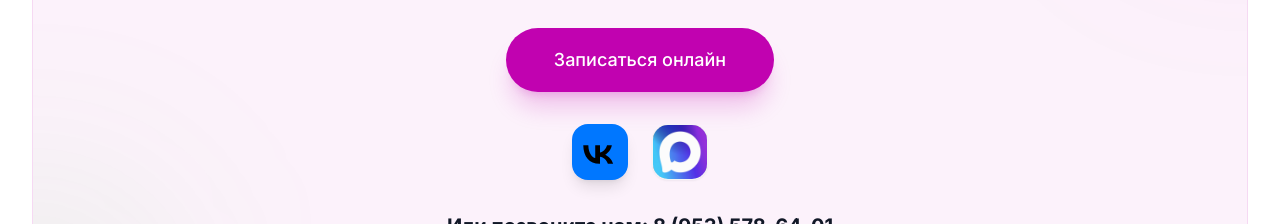
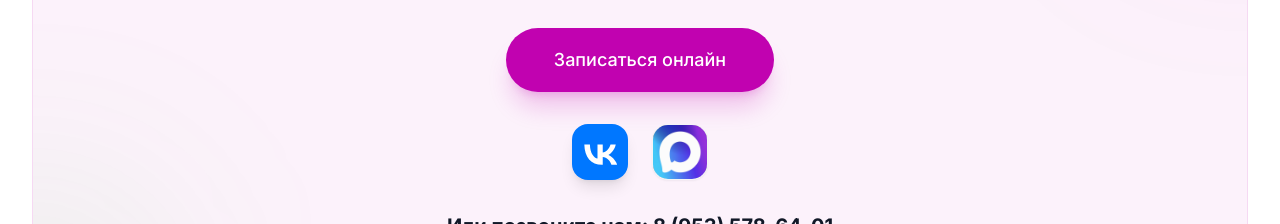
Before and after one commit to Kuala2/Claire, a React (Vite) app: page / in a window 1280 px wide. Shown: the part 6220-6444 px from the top of the page. Built offline with nearby package versions, Linux system fonts and the light colour scheme; no server answers; a web font is replaced by a local one.

Commit message:
style: fix VK icons and increase size for better visibility

```diff
--- a/src/components/sections/CTASection.tsx
+++ b/src/components/sections/CTASection.tsx
@@ -38,8 +38,8 @@ export const CTASection = () => {
                 className="w-14 h-14 flex items-center justify-center rounded-2xl bg-[#0077FF] text-white hover:scale-110 transition-all duration-300 shadow-lg"
                 title="Написать ВКонтакте"
               >
-                <svg className="w-10 h-10 fill-currentColor" viewBox="0 0 24 24">
-                  <path d="M11.666 18.994c-6.09 0-9.564-4.172-9.71-11.117h3.047c.105 5.106 2.355 7.27 4.134 7.716V7.877h2.864v4.406c1.751-.186 3.608-2.186 4.232-4.406h2.864c-.463 2.768-2.511 4.768-4.004 5.811 1.493.687 3.847 2.418 4.774 5.306h-3.13c-.727-2.264-2.536-3.994-4.735-4.217v4.217h-1.136z" />
+                <svg className="w-11 h-11 fill-white" viewBox="0 0 24 24">
+                  <path d="M13.162 18.994c-6.09 0-9.564-4.172-9.71-11.117h3.047c.105 5.106 2.355 7.27 4.134 7.716V7.877h2.864v4.406c1.751-.186 3.608-2.186 4.232-4.406h2.864c-.463 2.768-2.511 4.768-4.004 5.811 1.493.687 3.847 2.418 4.774 5.306h-3.13c-.727-2.264-2.536-3.994-4.735-4.217v4.217h-1.136z" />
                 </svg>
               </a>
               <a href="#" className="w-14 h-14 flex items-center justify-center rounded-2xl bg-white overflow-hidden hover:scale-110 transition-all duration-300 shadow-sm border border-gray-100" title="Национальный мессенджер Макс">
--- a/src/components/ui/BookingModal.tsx
+++ b/src/components/ui/BookingModal.tsx
@@ -48,8 +48,8 @@ export const BookingModal = ({ isOpen, onClose }: BookingModalProps) => {
                 className="group flex flex-col items-center gap-3"
               >
                 <div className="w-16 h-16 flex items-center justify-center rounded-2xl bg-[#0077FF] text-white shadow-lg shadow-[#0077FF]/20 group-hover:scale-110 transition-transform duration-300">
-                  <svg className="w-10 h-10 fill-currentColor" viewBox="0 0 24 24">
-                    <path d="M11.666 18.994c-6.09 0-9.564-4.172-9.71-11.117h3.047c.105 5.106 2.355 7.27 4.134 7.716V7.877h2.864v4.406c1.751-.186 3.608-2.186 4.232-4.406h2.864c-.463 2.768-2.511 4.768-4.004 5.811 1.493.687 3.847 2.418 4.774 5.306h-3.13c-.727-2.264-2.536-3.994-4.735-4.217v4.217h-1.136z" />
+                  <svg className="w-12 h-12 fill-white" viewBox="0 0 24 24">
+                    <path d="M13.162 18.994c-6.09 0-9.564-4.172-9.71-11.117h3.047c.105 5.106 2.355 7.27 4.134 7.716V7.877h2.864v4.406c1.751-.186 3.608-2.186 4.232-4.406h2.864c-.463 2.768-2.511 4.768-4.004 5.811 1.493.687 3.847 2.418 4.774 5.306h-3.13c-.727-2.264-2.536-3.994-4.735-4.217v4.217h-1.136z" />
                   </svg>
                 </div>
                 <span className="font-semibold text-gray-700">ВКонтакте</span>
```
